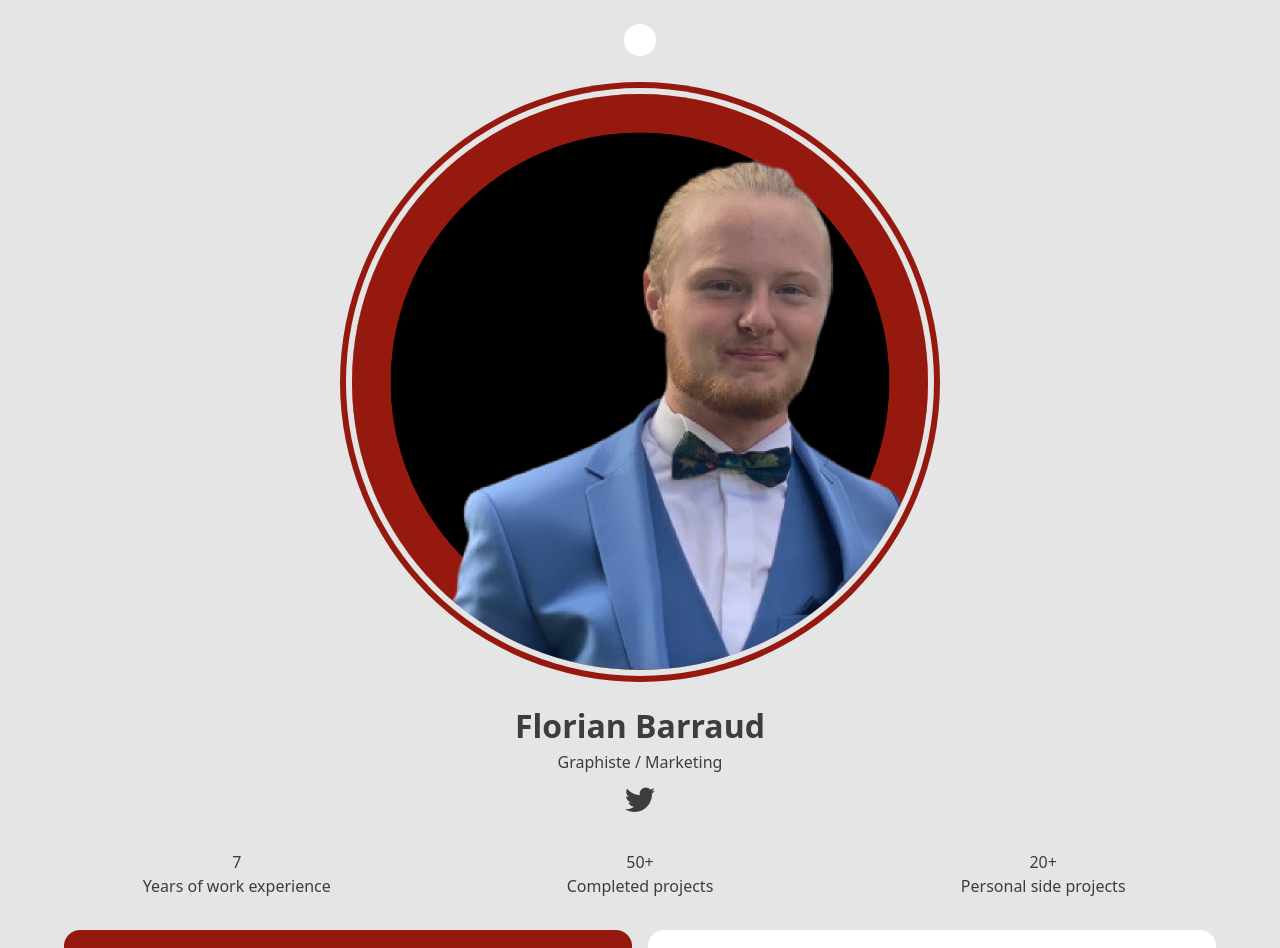
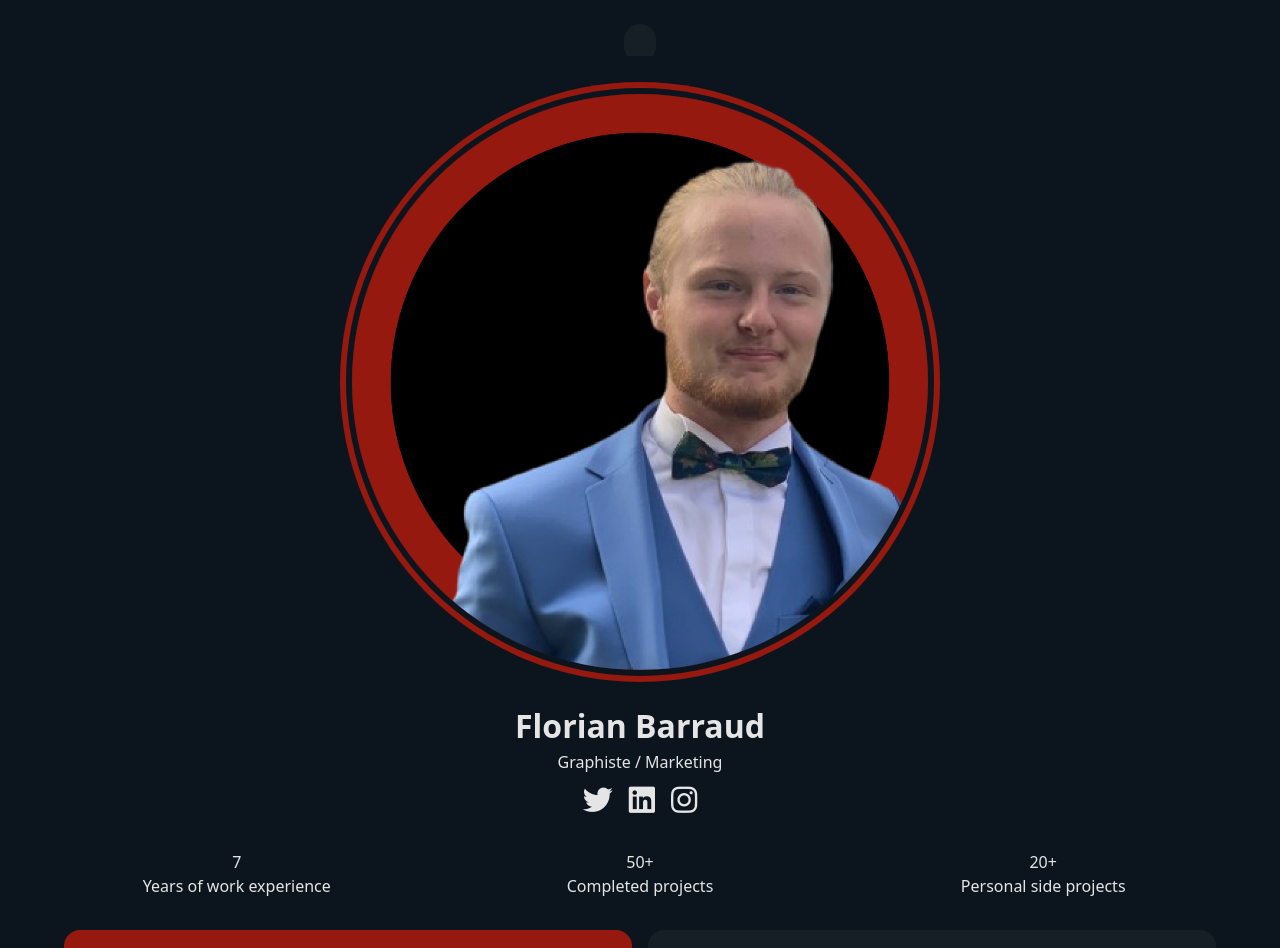
Before and after one commit to Jok-Rr/portfolio-barraud, a Next.js app: page / in a window 1280 px wide. Shown: the top 948 px of the page. Built offline with nearby package versions, Linux system fonts and the light colour scheme.

Commit message:
feat(profile): localStorage d/l mode

```diff
--- a/next.config.js
+++ b/next.config.js
@@ -1,6 +1,6 @@
 /** @type {import('next').NextConfig} */
 const nextConfig = {
-  reactStrictMode: true,
-}
+    reactStrictMode: false,
+};
 
-module.exports = nextConfig
+module.exports = nextConfig;
--- a/src/components/DarkMode/DarkMode.jsx
+++ b/src/components/DarkMode/DarkMode.jsx
@@ -1,11 +1,34 @@
+import { useState, useEffect } from 'react';
+
 const DarkMode = () => {
+    const [theme, setTheme] = useState('');
+
+    useEffect(() => {
+        const localTheme = localStorage.getItem('theme');
+        localTheme === null ? setTheme('dark') : setTheme(localTheme);
+    }, []);
+
+    useEffect(() => {
+        if (theme === 'dark') {
+            document.documentElement.classList.add('dark');
+            localStorage.setItem('theme', 'dark');
+        } else {
+            document.documentElement.classList.remove('dark');
+            localStorage.setItem('theme', 'light');
+        }
+    }, [theme]);
+
     const handleDark = () => {
-		document.documentElement.classList.toggle("dark");
+        theme === 'dark' ? setTheme('light') : setTheme('dark');
     };
     return (
         <div className="col-span-4 m-auto">
-			<p onClick={handleDark}>
-				<i className="p-4 bg-white rounded-full fa-solid fa-brightness dark:text-myGrey dark:bg-myDarklight"></i>
+            <p onClick={handleDark} className="overflow-hidden rounded-full">
+                {theme === 'dark' ? (
+                    <i className="p-4 bg-white fa-solid fa-moon-over-sun dark:text-myGrey dark:bg-myDarklight"></i>
+                ) : (
+                    <i className="p-4 bg-white fa-solid fa-moon dark:text-myGrey dark:bg-myDarklight"></i>
+                )}
             </p>
         </div>
     );
--- a/src/components/ProfilePic/ProfilePic.jsx
+++ b/src/components/ProfilePic/ProfilePic.jsx
@@ -1,4 +1,5 @@
 import Image from 'next/image';
+import { useState } from 'react';
 import profilePic from '../../../public/image/PDP.png';
 
 const ProfilePic = () => {
@@ -13,7 +14,15 @@ const ProfilePic = () => {
                 <h1>Florian Barraud</h1>
                 <p className="mb-2">Graphiste / Marketing</p>
                 <div className="flex justify-center">
-                    <i class="fa-brands fa-twitter text-3xl"></i>
+                    <a href="https://twitter.com/1P0INT7" target={'_blank'}>
+                        <i class="fa-brands fa-twitter text-3xl mx-2 "></i>
+                    </a>
+                    <a href="https://www.linkedin.com/in/florian-barraud01/">
+                        <i class="fa-brands fa-linkedin text-3xl mx-2 "></i>
+                    </a>
+                    <a href="https://www.instagram.com/1p0int7/">
+                        <i class="fa-brands fa-instagram text-3xl mx-2 "></i>
+                    </a>
                 </div>
             </div>
             <div className="flex justify-between col-span-4 text-center">
@@ -35,7 +44,7 @@ const ProfilePic = () => {
                 target={'_blank'}
                 className="col-span-2 py-4 text-center text-myWhite rounded-2xl bg-myRed"
             >
-                Download CV <i class="fa-solid fa-download"></i>
+                Open CV <i class="fa-solid fa-eye"></i>
             </a>
             <a
                 href="mailto:florian.barraud01@gmail.com"
--- a/src/pages/_document.js
+++ b/src/pages/_document.js
@@ -1,13 +1,10 @@
-import { Html, Head, Main, NextScript } from "next/document";
+import { Html, Head, Main, NextScript } from 'next/document';
 
 export default function Document() {
     return (
-		<Html lang="fr" className="">
+        <Html lang="fr" className="dark">
             <Head>
-				<link
-					rel="stylesheet"
-					href="https://site-assets.fontawesome.com/releases/v6.2.1/css/all.css"
-				/>
+                <link rel="stylesheet" href="https://site-assets.fontawesome.com/releases/v6.2.1/css/all.css" />
             </Head>
             <body>
                 <Main />
--- a/src/pages/index.js
+++ b/src/pages/index.js
@@ -1,5 +1,7 @@
-import DarkMode from "../components/DarkMode/DarkMode";
-import ProfilePic from "../components/ProfilePic/ProfilePic";
+import DarkMode from '../components/DarkMode/DarkMode';
+import Footer from '../components/Footer/Footer';
+import ProfilePic from '../components/ProfilePic/ProfilePic';
+import Project from '../components/Project/Project';
 
 export default function Home() {
     return (
--- a/src/styles/globals.css
+++ b/src/styles/globals.css
@@ -9,6 +9,10 @@
 		font-size: 32px;
 		font-weight: 600;
 	}
+	h2 {
+		font-size: 22px;
+		font-weight: 600;
+	}
 	body {
 		@apply font-medium bg-myWhite dark:bg-myDarkblue text-lightText dark:text-myWhite;
 	}
--- a/tailwind.config.js
+++ b/tailwind.config.js
@@ -13,6 +13,7 @@ module.exports = {
 				myWhite: "#E5E5E5",
 				darkText: "#A3ABB2",
 				lightText: "#3D3D3D",
+				lightGrey: "#D7D7D7",
 			},
 		},
 	},
```
Lines whose indentation alone changed are shown as unchanged.
